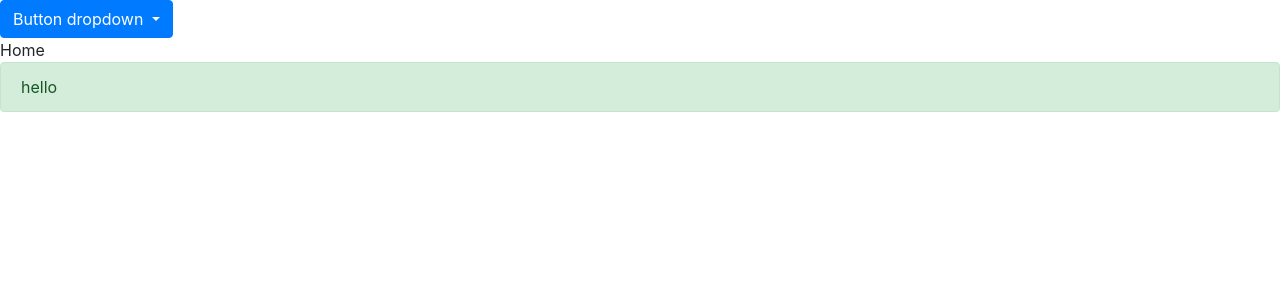
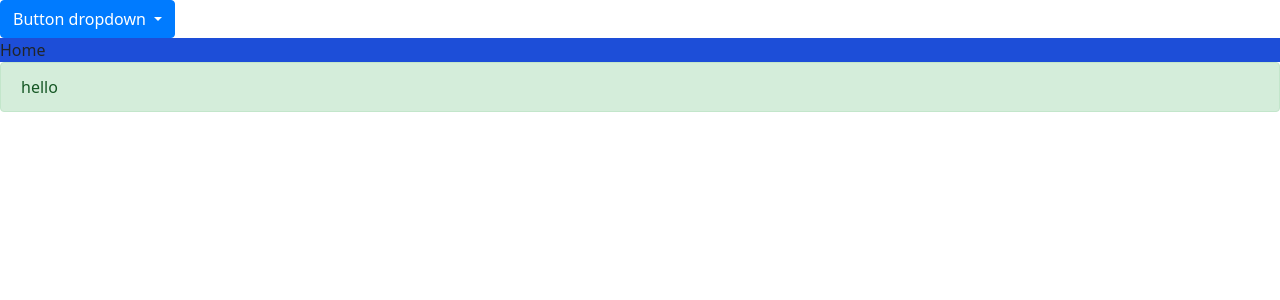
Before and after one commit to gnjuguna/sp-task, an Angular app: page / in a window 1280 px wide. Shown: the top 300 px of the page. Built offline with nearby package versions, Linux system fonts and the light colour scheme.

Commit message:
add tailwind

```diff
--- a/angular.json
+++ b/angular.json
@@ -18,8 +18,9 @@
       "prefix": "app",
       "architect": {
         "build": {
-          "builder": "@angular-devkit/build-angular:browser",
+          "builder": "ngx-build-plus:browser",
           "options": {
+            "extraWebpackConfig": "webpack.config.js",
             "outputPath": "dist/sp-task",
             "index": "src/index.html",
             "main": "src/main.ts",
@@ -67,8 +68,9 @@
           }
         },
         "serve": {
-          "builder": "@angular-devkit/build-angular:dev-server",
+          "builder": "ngx-build-plus:dev-server",
           "options": {
+            "extraWebpackConfig": "webpack.config.js",
             "browserTarget": "sp-task:build"
           },
           "configurations": {
@@ -84,8 +86,9 @@
           }
         },
         "test": {
-          "builder": "@angular-devkit/build-angular:karma",
+          "builder": "ngx-build-plus:karma",
           "options": {
+            "extraWebpackConfig": "webpack.config.js",
             "main": "src/test.ts",
             "polyfills": "src/polyfills.ts",
             "tsConfig": "tsconfig.spec.json",
--- a/src/app/home/home.component.html
+++ b/src/app/home/home.component.html
@@ -13,5 +13,5 @@
 </div>
 
 
-<div>Home</div>
+<div class="bg-blue-700">Home</div>
 <alert type="success">hello</alert>
--- a/src/styles.scss
+++ b/src/styles.scss
@@ -1,3 +1,8 @@
+@import "tailwindcss/base";
+
+@import "tailwindcss/components";
+
+@import "tailwindcss/utilities";
 /* You can add global styles to this file, and also import other style files */
-@import "variables";
-@import "~/node_modules/bootstrap/scss/bootstrap";
+// @import "variables";
+// @import "~/node_modules/bootstrap/scss/bootstrap";
--- /dev/null
+++ b/tailwind.config.js
@@ -0,0 +1,12 @@
+module.exports = {
+  purge: ['./src/**/*.{html,ts}'],
+  darkMode: false, // or 'media' or 'class'
+  theme: {
+    extend: {},
+  },
+  variants: {
+    extend: {},
+  },
+  plugins: [require('@tailwindcss/forms')
+],
+};
--- /dev/null
+++ b/webpack.config.js
@@ -0,0 +1,21 @@
+module.exports = {
+  module: {
+    rules: [
+      {
+        test: /\.scss$/,
+        loader: 'postcss-loader',
+        options: {
+          postcssOptions: {
+            ident: 'postcss',
+            syntax: 'postcss-scss',
+            plugins: [
+              require('postcss-import'),
+              require('tailwindcss'),
+              require('autoprefixer'),
+            ],
+          },
+        },
+      },
+    ],
+  },
+};
```
Also changed, not shown: package.json (+12 -1 lines), 1 other file (tests, documents, lock files or other folders).
